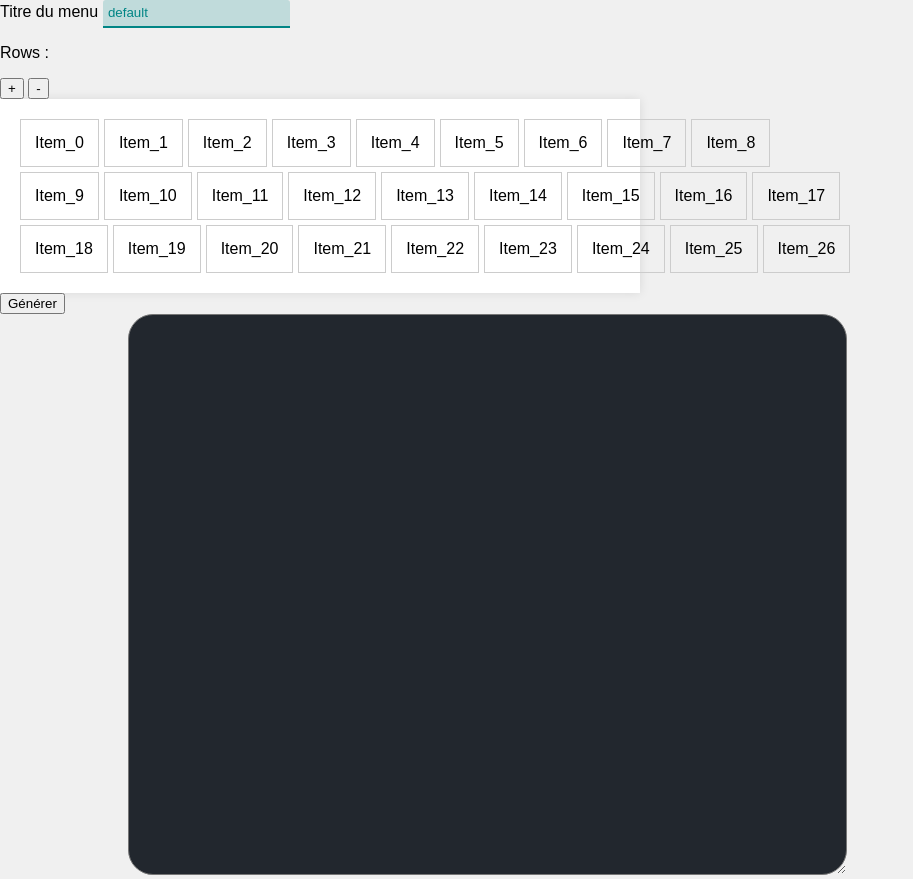
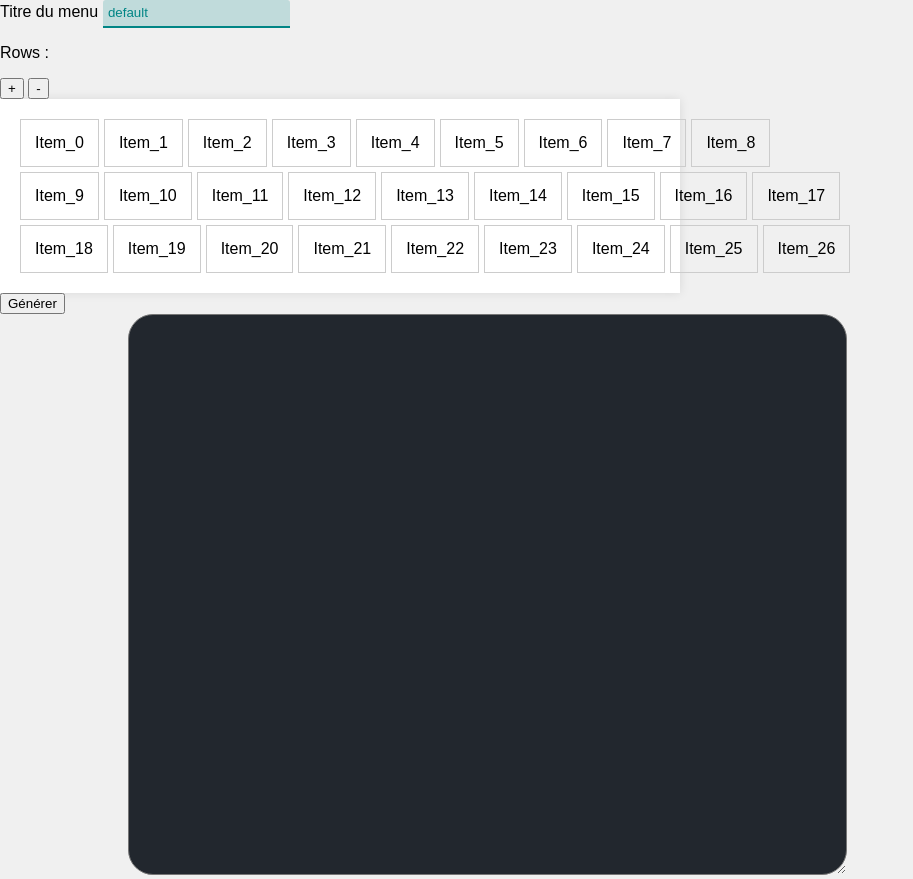
Before and after one commit to Nardann/gui-mc, a plain HTML site: page index.html in a window 1280 px wide. Shown: the whole page, without its empty margins (0-913 px from the left). Drawn offline with nearby package versions, Linux system fonts and the light colour scheme; no server answers.

Commit message:
Update styles.css

```diff
--- a/styles.css
+++ b/styles.css
@@ -21,7 +21,7 @@ body {
     display: flex;
     flex-direction: column; /* Empiler les lignes les unes en dessous des autres */
     gap: 5px;
-    max-width: 600px;
+    max-width: 50%;
     padding: 20px;
     background-color: #fff;
     box-shadow: 0 0 10px rgba(0, 0, 0, 0.1);
```
